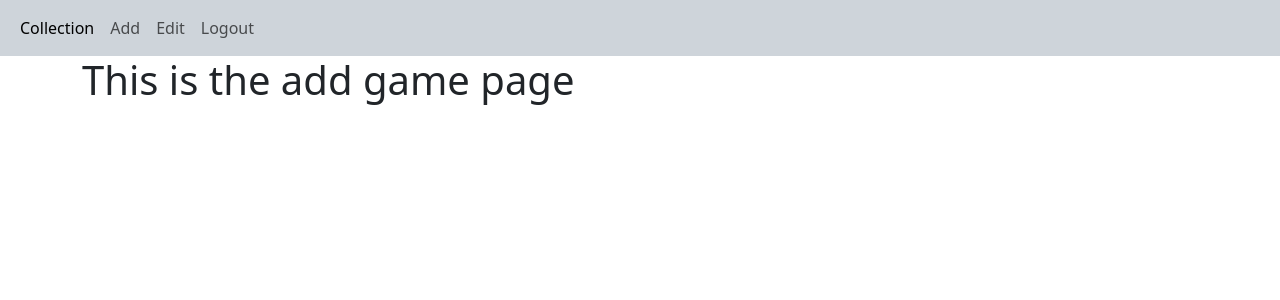
After one commit to Bastion428/MainProgram, a Flask app: page /add-game in a window 1280 px wide. The commit adds this page. Shown: the top 300 px of the page. Run offline with Flask 3, Linux system fonts and the light colour scheme; the visitor is signed in with stand-in values (Sample User, id 1).

Commit message:
Added placeholder route and html page for adding game functionality

```diff
--- a/website/auth.py
+++ b/website/auth.py
@@ -40,7 +40,7 @@ def sign_up():
             flash('Succesfully created account!', category='success')
             return redirect(url_for('auth.login'))
 
-    return render_template("sign_up.html", user=current_user)
+    return render_template("sign_up.html")
 
 
 @auth.route('/login', methods=["GET", "POST"])
@@ -63,7 +63,7 @@ def login():
         else:
             flash('Username does not exist', category='error')
 
-    return render_template("login.html", user=current_user)
+    return render_template("login.html")
 
 
 @auth.route('/logout')
--- /dev/null
+++ b/website/templates/add_game.html
@@ -0,0 +1,5 @@
+{% extends "base.html" %}
+{% block title %}Add game{% endblock %}
+{% block content %}
+<h1>This is the add game page</h1>
+{% endblock %}
--- a/website/templates/base.html
+++ b/website/templates/base.html
@@ -9,7 +9,7 @@
               crossorigin="anonymous">
     </head>
     <body>
-        {% if user.is_authenticated %}
+        {% if current_user.is_authenticated %}
         <nav class="navbar navbar-expand-lg bg-dark-subtle">
           <div class="container-fluid">
             <button class="navbar-toggler" type="button" data-bs-toggle="collapse"
@@ -20,7 +20,7 @@
             <div class="collapse navbar-collapse" id="navbarNavAltMarkup">
               <div class="navbar-nav">
                 <a class="nav-link active" aria-current="page" href="/">Collection</a>
-                <a class="nav-link" href="#">Add</a>
+                <a class="nav-link" href="/add-game">Add</a>
                 <a class="nav-link" href="#">Edit</a>
                 <a class="nav-link" href="/logout">Logout</a>
 
--- a/website/templates/collection.html
+++ b/website/templates/collection.html
@@ -1,5 +1,5 @@
 {% extends "base.html" %}
-{% block title %}Home{% endblock %}
+{% block title %}Collection{% endblock %}
 {% block content %}
 <h1>This is the collection page</h1>
 {% endblock %}
--- a/website/views.py
+++ b/website/views.py
@@ -1,5 +1,5 @@
 from flask import Blueprint, render_template, session
-from flask_login import login_required, current_user
+from flask_login import login_required
 
 views = Blueprint('views', __name__)
 
@@ -7,4 +7,9 @@ views = Blueprint('views', __name__)
 @views.route('/')
 @login_required
 def collection():
-    return render_template('collection.html', user=current_user)
+    return render_template('collection.html')
+
+@views.route('/add-game')
+@login_required
+def add_game():
+    return render_template('add_game.html')
```
